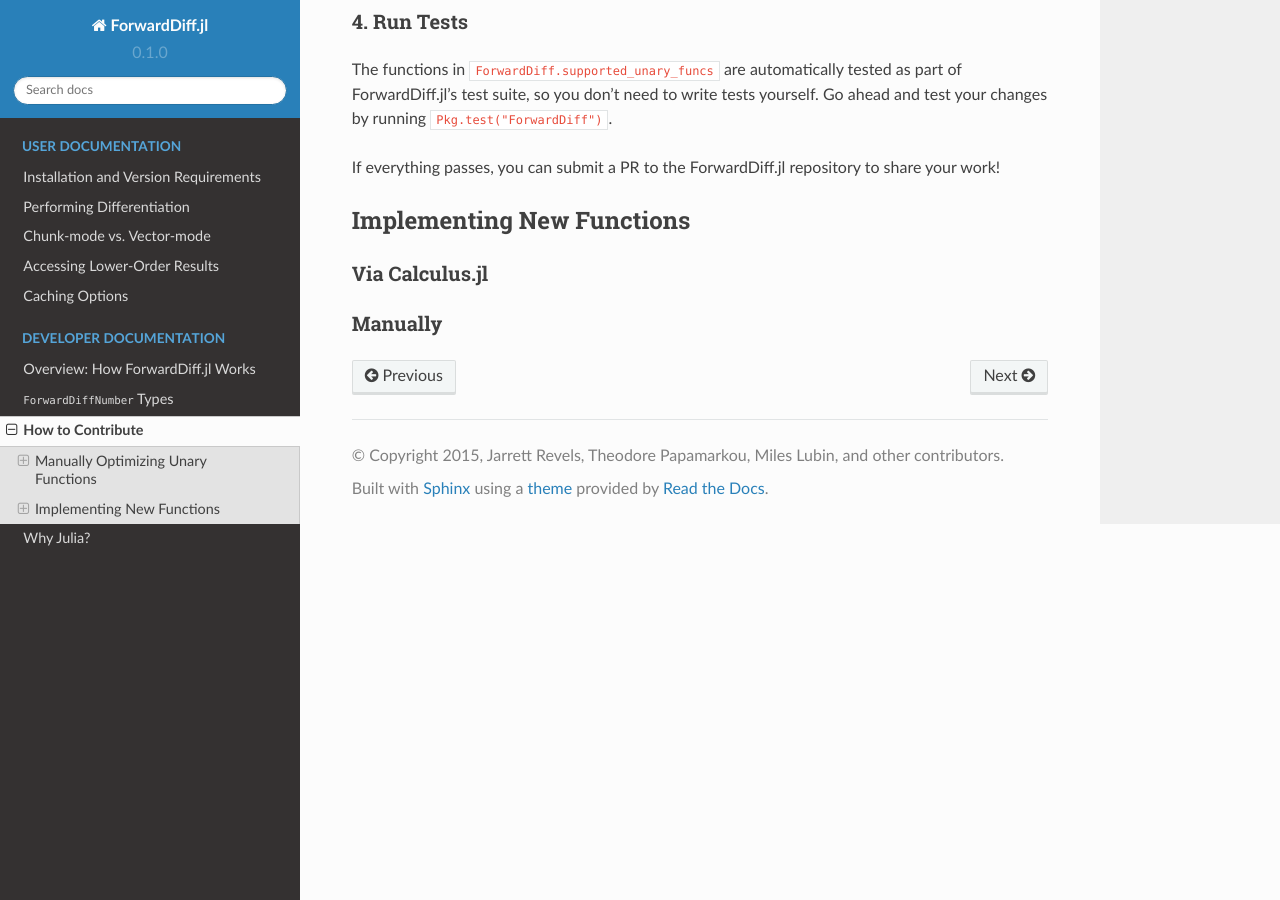
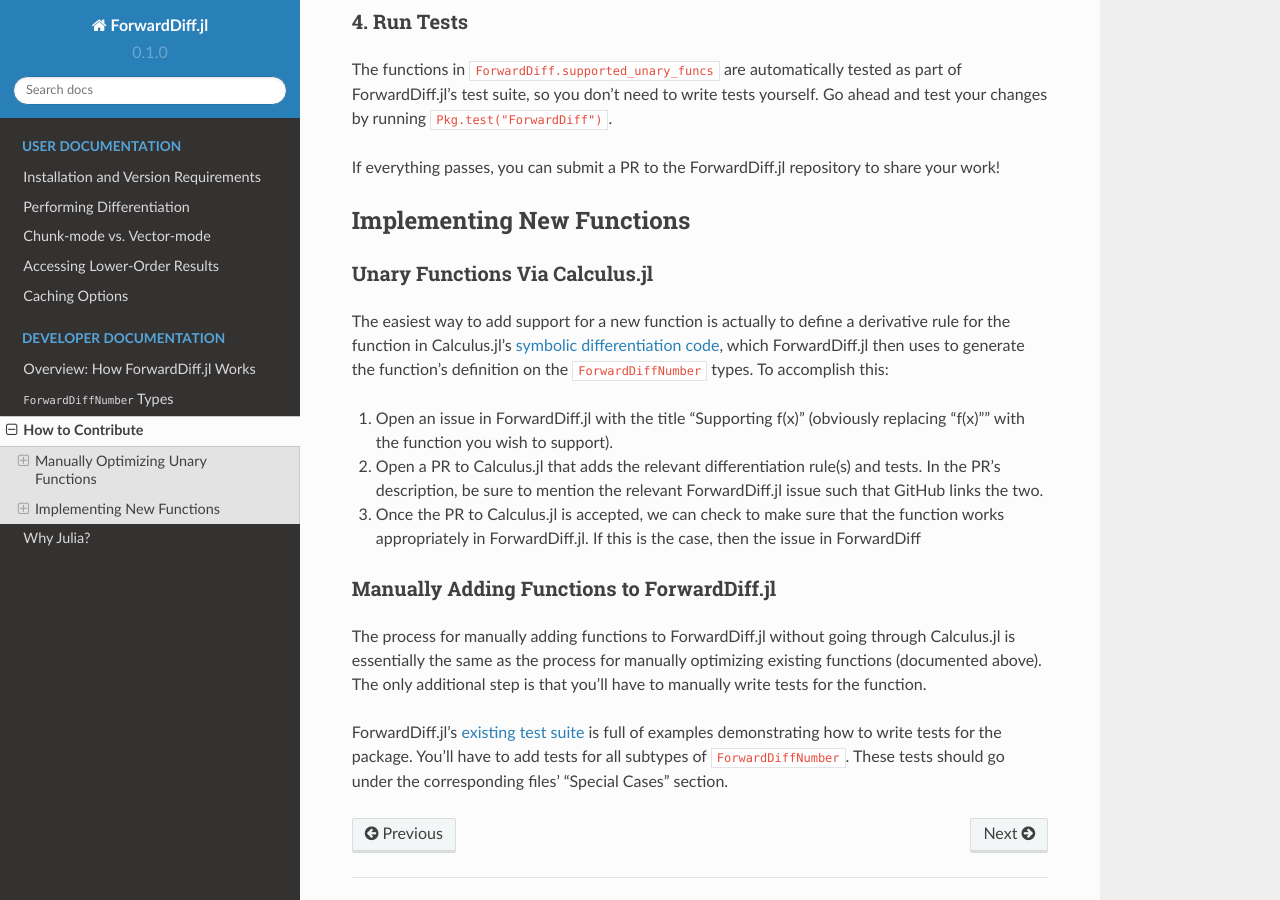
Before and after one commit to JuliaDiff/ForwardDiff.jl, a Sphinx documentation site: the page built from docs/source/contributing.rst, in a window 1280 px wide and 900 px high, scrolled down 3025 px. Built offline with Sphinx 7.4.7 and the Read the Docs theme 2.0.0, drawn with Linux system fonts in a browser that asks for light colours.

Commit message:
added steps for defining new functions

```diff
--- a/docs/source/contributing.rst
+++ b/docs/source/contributing.rst
@@ -140,8 +140,22 @@ If everything passes, you can submit a PR to the ForwardDiff.jl repository to sh
 Implementing New Functions
 --------------------------
 
-Via Calculus.jl
-+++++++++++++++
+Unary Functions Via Calculus.jl
++++++++++++++++++++++++++++++++
 
-Manually
-++++++++
+The easiest way to add support for a new function is actually to define a derivative rule for the function in Calculus.jl's `symbolic differentiation code`_, which ForwardDiff.jl then uses to generate the function's definition on the ``ForwardDiffNumber`` types. To accomplish this:
+
+1. Open an issue in ForwardDiff.jl with the title "Supporting f(x)" (obviously replacing "f(x)"" with the function you wish to support).
+2. Open a PR to Calculus.jl that adds the relevant differentiation rule(s) and tests. In the PR's description, be sure to mention the relevant ForwardDiff.jl issue such that GitHub links the two.
+3. Once the PR to Calculus.jl is accepted, we can check to make sure that the function works appropriately in ForwardDiff.jl. If this is the case, then the issue in ForwardDiff
+
+.. _`symbolic differentiation code`:
+
+Manually Adding Functions to ForwardDiff.jl
++++++++++++++++++++++++++++++++++++++++++++
+
+The process for manually adding functions to ForwardDiff.jl without going through Calculus.jl is essentially the same as the process for manually optimizing existing functions (documented above). The only additional step is that you'll have to manually write tests for the function.
+
+ForwardDiff.jl's `existing test suite`_ is full of examples demonstrating how to write tests for the package. You'll have to add tests for all subtypes of ``ForwardDiffNumber``. These tests should go under the corresponding files' "Special Cases" section.
+
+.. _`existing test suite`:
```
